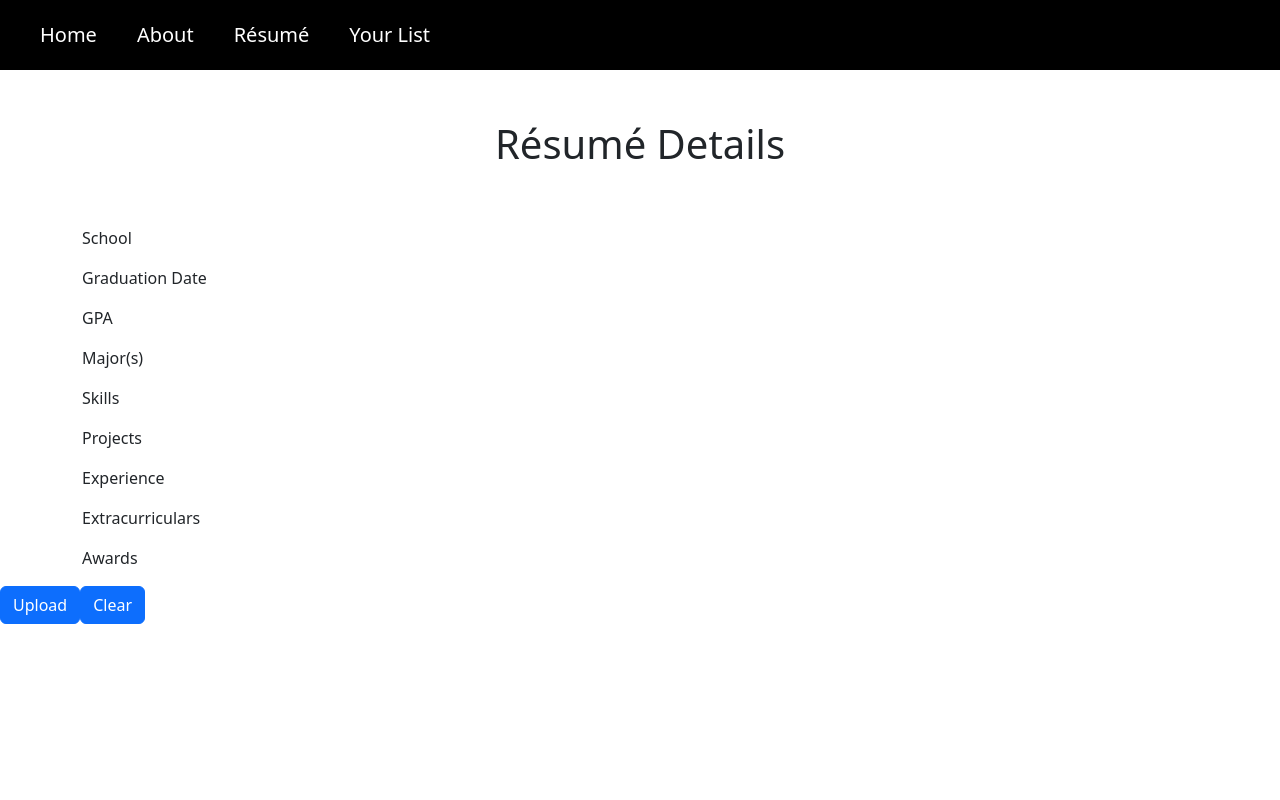
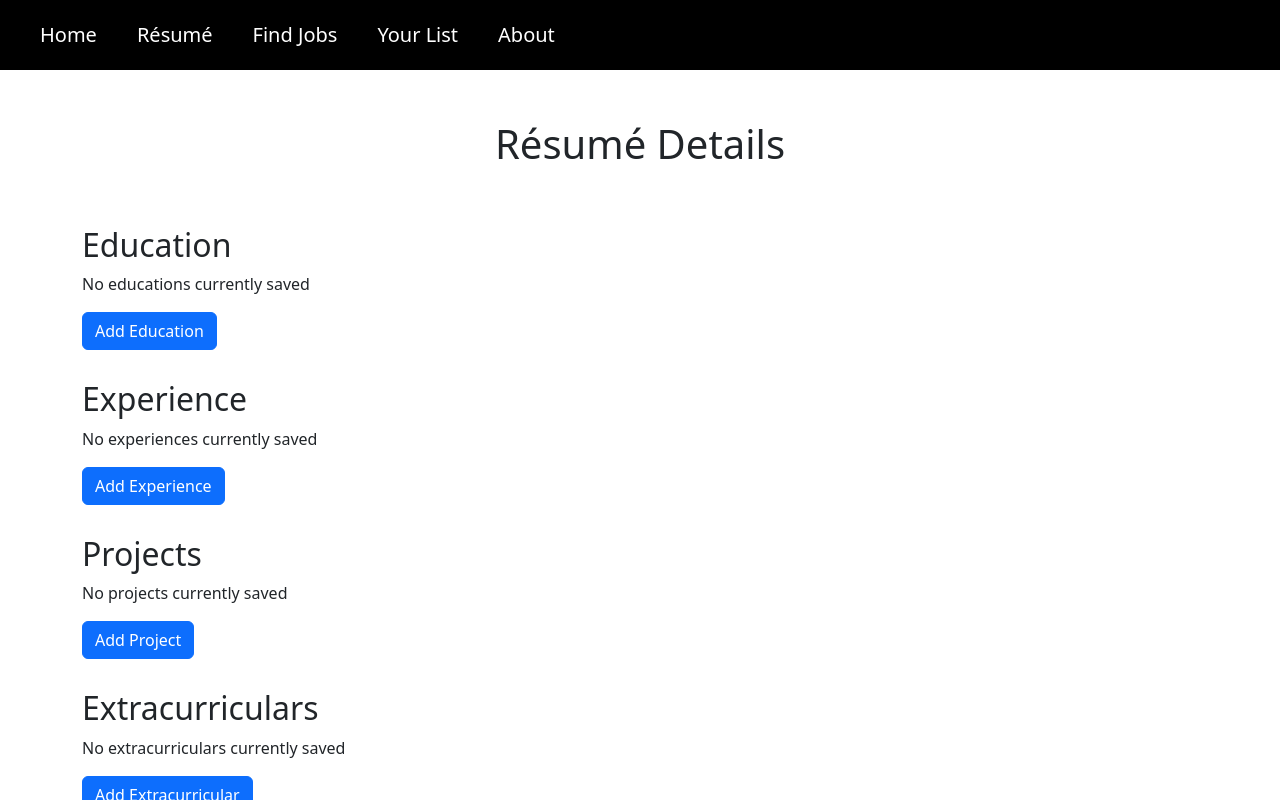
Before and after one commit to CS571-S26/p93, a React (Vite) app: page / in a window 1280 px wide. Both pictures are taken after a click on the element "Find your path today". Shown: the top 800 px of the page. Built offline with nearby package versions, Linux system fonts and the light colour scheme.

Commit message:
Updated Resume Page

```diff
--- /dev/null
+++ b/src/components/Award.jsx
@@ -0,0 +1,24 @@
+import { Form, Container, Button, Row, Col } from "react-bootstrap";
+
+export default function Award(props) {
+  return <Container className="resumeDataContainer">
+    <Row>
+        <Col>
+          <Form.Label> Name </Form.Label>
+          <Form.Control></Form.Control>
+        </Col>
+    </Row>
+    <Row>
+        <Col>
+          <Form.Label > Description </Form.Label>
+          <Form.Control as="textarea"></Form.Control>
+        </Col>
+    </Row>
+    <Row>
+        <Col>
+          <Button onClick={() => props.remove("Award", props.id)}> Remove </Button>
+        </Col>
+    </Row>
+
+  </Container>
+}
--- /dev/null
+++ b/src/components/Education.jsx
@@ -0,0 +1,36 @@
+import { Form, Container, Button, Row, Col } from "react-bootstrap";
+
+export default function Education(props) {
+
+
+  return <Container className="resumeDataContainer">
+    <Row>
+        <Col>
+          <Form.Label> School </Form.Label>
+          <Form.Control/>
+        </Col>
+    </Row>
+    <Row>
+        <Col>
+          <Form.Label> Graduation Date </Form.Label>
+          <Form.Control/>
+        </Col>
+        <Col>
+          <Form.Label> GPA </Form.Label>
+          <Form.Control/>
+        </Col>
+    </Row>
+    <Row>
+        <Col>
+          <Form.Label> Major(s) </Form.Label>
+          <Form.Control/>
+        </Col>
+    </Row>
+    <Row>
+        <Col>
+          <Button onClick={() => props.remove("Education", props.id)}> Remove </Button>
+        </Col>
+    </Row>
+
+  </Container>
+}
--- /dev/null
+++ b/src/components/Experience.jsx
@@ -0,0 +1,34 @@
+import { Form, Container, Button, Row, Col } from "react-bootstrap";
+
+export default function Experience(props) {
+  return <Container className="resumeDataContainer">
+    <Row>
+        <Col>
+          <Form.Label> Position </Form.Label>
+          <Form.Control></Form.Control>
+        </Col>
+    </Row>
+    <Row>
+        <Col>
+          <Form.Label>  Start Date </Form.Label>
+          <Form.Control></Form.Control>
+        </Col>
+        <Col>
+          <Form.Label>  End Date </Form.Label>
+          <Form.Control></Form.Control>
+        </Col>
+    </Row>
+    <Row>
+        <Col>
+          <Form.Label > Description </Form.Label>
+          <Form.Control as="textarea"></Form.Control>
+        </Col>
+    </Row>
+    <Row>
+        <Col>
+          <Button onClick={() => props.remove("Experience", props.id)}> Remove </Button>
+        </Col>
+    </Row>
+
+  </Container>
+}
--- /dev/null
+++ b/src/components/Extracurricular.jsx
@@ -0,0 +1,24 @@
+import { Form, Container, Button, Row, Col } from "react-bootstrap";
+
+export default function Extracurricular(props) {
+  return <Container className="resumeDataContainer">
+    <Row>
+        <Col>
+          <Form.Label> Name </Form.Label>
+          <Form.Control></Form.Control>
+        </Col>
+    </Row>
+    <Row>
+        <Col>
+          <Form.Label > Description </Form.Label>
+          <Form.Control as="textarea"></Form.Control>
+        </Col>
+    </Row>
+    <Row>
+        <Col>
+          <Button onClick={() => props.remove("Extracurricular", props.id)}> Remove </Button>
+        </Col>
+    </Row>
+
+  </Container>
+}
--- a/src/components/Layout.jsx
+++ b/src/components/Layout.jsx
@@ -13,9 +13,10 @@ export default function Layout() {
     <div>
       <nav style={navBarStyle}>
         <Link className="navBarButton" to="/">Home</Link>
+        <Link className="navBarButton" to="/resume/">Résumé</Link>
+        <Link className="navBarButton" to="/findjobs">Find Jobs</Link>
+        <Link className="navBarButton" to="/yourlist">Your List</Link>
         <Link className="navBarButton" to="/about/">About</Link>
-        <Link className="navBarButton" to="/resume/">Résumé</Link>
-        <Link className="navBarButton" >Your List</Link>
       </nav>
       <main>
         <Outlet />
--- /dev/null
+++ b/src/components/Project.jsx
@@ -0,0 +1,24 @@
+import { Form, Container, Button, Row, Col } from "react-bootstrap";
+
+export default function Project(props) {
+  return <Container className="resumeDataContainer">
+    <Row>
+        <Col>
+          <Form.Label> Name </Form.Label>
+          <Form.Control></Form.Control>
+        </Col>
+    </Row>
+    <Row>
+        <Col>
+          <Form.Label > Description </Form.Label>
+          <Form.Control as="textarea"></Form.Control>
+        </Col>
+    </Row>
+    <Row>
+        <Col>
+          <Button onClick={() => props.remove("Project", props.id)}> Remove </Button>
+        </Col>
+    </Row>
+
+  </Container>
+}
--- /dev/null
+++ b/src/components/Skill.jsx
@@ -0,0 +1,18 @@
+import { Form, Container, Button, Row, Col } from "react-bootstrap";
+
+export default function Skill(props) {
+  return <Container className="resumeDataContainer">
+    <Row>
+        <Col>
+          <Form.Label> Name </Form.Label>
+          <Form.Control></Form.Control>
+        </Col>
+    </Row>
+    <Row>
+        <Col>
+          <Button onClick={() => props.remove("Skill", props.id)}> Remove </Button>
+        </Col>
+    </Row>
+
+  </Container>
+}
--- a/src/pages/ResumePage.jsx
+++ b/src/pages/ResumePage.jsx
@@ -1,26 +1,133 @@
 import '../App.css'
-import { Container, Button } from 'react-bootstrap'
+import { Container, Button, Form } from 'react-bootstrap'
+import { useState } from "react";
+import Education from "../components/Education"
+import Experience from "../components/Experience"
+import Project from "../components/Project"
+import Skill from "../components/Skill"
+import Extracurricular from "../components/Extracurricular"
+import Award from "../components/Award"
 
 export default function ResumePage() {
+
+  const [educations, setEducations] = useState([]);
+  const [experiences, setExperiences] = useState([]);
+  const [projects, setProjects] = useState([]);
+  const [extracurriculars, setExtracurriculars] = useState([]);
+  const [awards, setAwards] = useState([]);
+  const [skills, setSkills] = useState([]);
+
+  function addItem(type){
+    if (type === "Education")
+      setEducations(prev => [...prev, { school: "", graduationDate:"", gpa:"", majors:"", id: crypto.randomUUID()}]);
+    else if (type === "Experience")
+      setExperiences(prev => [...prev, { position: "", dates: "", description: "" , id: crypto.randomUUID()}]);
+    else if (type === "Project")
+      setProjects(prev => [...prev, { name: "", description: "" , id: crypto.randomUUID()}]);
+    else if (type === "Extracurricular")
+      setExtracurriculars(prev => [...prev, { name: "" , id: crypto.randomUUID()}]);
+    else if (type === "Award")
+      setAwards(prev => [...prev, { name: "" , id: crypto.randomUUID()}]);
+    else if (type === "Skill")
+      setSkills(prev => [...prev, { name: "" , id: crypto.randomUUID()}]);
+  }
+
+  function removeItem(type, id) {
+    if (type === "Education")
+      setEducations(prev => prev.filter(item => item.id !== id));
+    else if (type === "Experience")
+      setExperiences(prev => prev.filter(item => item.id !== id));
+    else if (type === "Project")
+      setProjects(prev => prev.filter(item => item.id !== id));
+    else if (type === "Extracurricular")
+      setExtracurriculars(prev => prev.filter(item => item.id !== id));
+    else if (type === "Award")
+      setAwards(prev => prev.filter(item => item.id !== id));
+    else if (type === "Skill")
+      setSkills(prev => prev.filter(item => item.id !== id));
+  }
+
+
   return (
     <div>
       <Container style={{padding: 50, display: "flex", flexDirection: "column", alignItems: "center"}}>
         <h1> Résumé Details</h1>
       </Container>
-      <Container>
-        <p> School </p>
-        <p> Graduation Date </p>
-        <p> GPA </p>
-        <p> Major(s) </p>
-        <p> Skills </p>
-        <p> Projects</p>
-        <p> Experience </p>
-        <p> Extracurriculars </p>
-        <p> Awards </p>
+
+      <Container style={{paddingBottom: 30}}>
+        <h2> Education</h2>
+        {
+          educations.length > 0
+            ? educations.map(edu => <Education key={edu.id} remove={removeItem} {...edu}/>)
+            : <p> No educations currently saved</p>
+        }
+        <Button onClick={() => addItem("Education")}> Add Education </Button>
       </Container>
-      <Button> Upload </Button>
-      <Button> Clear </Button>
+
+      <Container style={{paddingBottom: 30}}>
+        <h2> Experience </h2>
+        {
+          experiences.length > 0
+            ? experiences.map(exp => (
+                <Experience key={exp.id} remove={removeItem} {...exp}/>
+              ))
+            : <p> No experiences currently saved</p>
+        }
+        <Button onClick={() => addItem("Experience")}> Add Experience </Button>
+      </Container>
+
+      <Container style={{paddingBottom: 30}}>
+        <h2> Projects</h2>
+        {
+          projects.length > 0
+            ? projects.map(proj => (
+                <Project key={proj.id} remove={removeItem} {...proj}/>
+              ))
+            : <p> No projects currently saved</p>
+        }
+        <Button onClick={() => addItem("Project")}> Add Project </Button>
+      </Container>
+
+      <Container style={{paddingBottom: 30}}>
+        <h2> Extracurriculars </h2>
+        {
+          extracurriculars.length > 0
+            ? extracurriculars.map(extra => (
+                <Extracurricular key={extra.id} remove={removeItem} {...extra}/>
+              ))
+            : <p> No extracurriculars currently saved</p>
+        }
+        <Button onClick={() => addItem("Extracurricular")}> Add Extracurricular </Button>
+      </Container>
+
+      <Container style={{paddingBottom: 30}}>
+        <h2> Awards </h2>
+        {
+          awards.length > 0
+            ? awards.map(award => (
+                <Award key={award.id} remove={removeItem} {...award}/>
+              ))
+            : <p> No awards currently saved</p>
+        }
+        <Button onClick={() => addItem("Award")}> Add Award </Button>
+      </Container>
+
+      <Container style={{paddingBottom: 30}}>
+        <h2> Skills </h2>
+        {
+          skills.length > 0
+            ? skills.map(skill => (
+                <Skill key={skill.id} remove={removeItem} {...skill}/>
+              ))
+            : <p> No skills currently saved</p>
+        }
+        <Button onClick={() => addItem("Skill")}> Add Skill </Button>
+      </Container>
+
+      <Container style={{paddingBottom: 30}}>
+        <Button> Save </Button>
+        <Button> Clear </Button>
+      </Container>
     </div>
-
   )
 }
```
Also changed, not shown: src/pages/FindJobsPage.jsx (added, +15 -0 lines), src/pages/YourListPage.jsx (added, +15 -0 lines), 2 other files (tests, documents, lock files or other folders).
